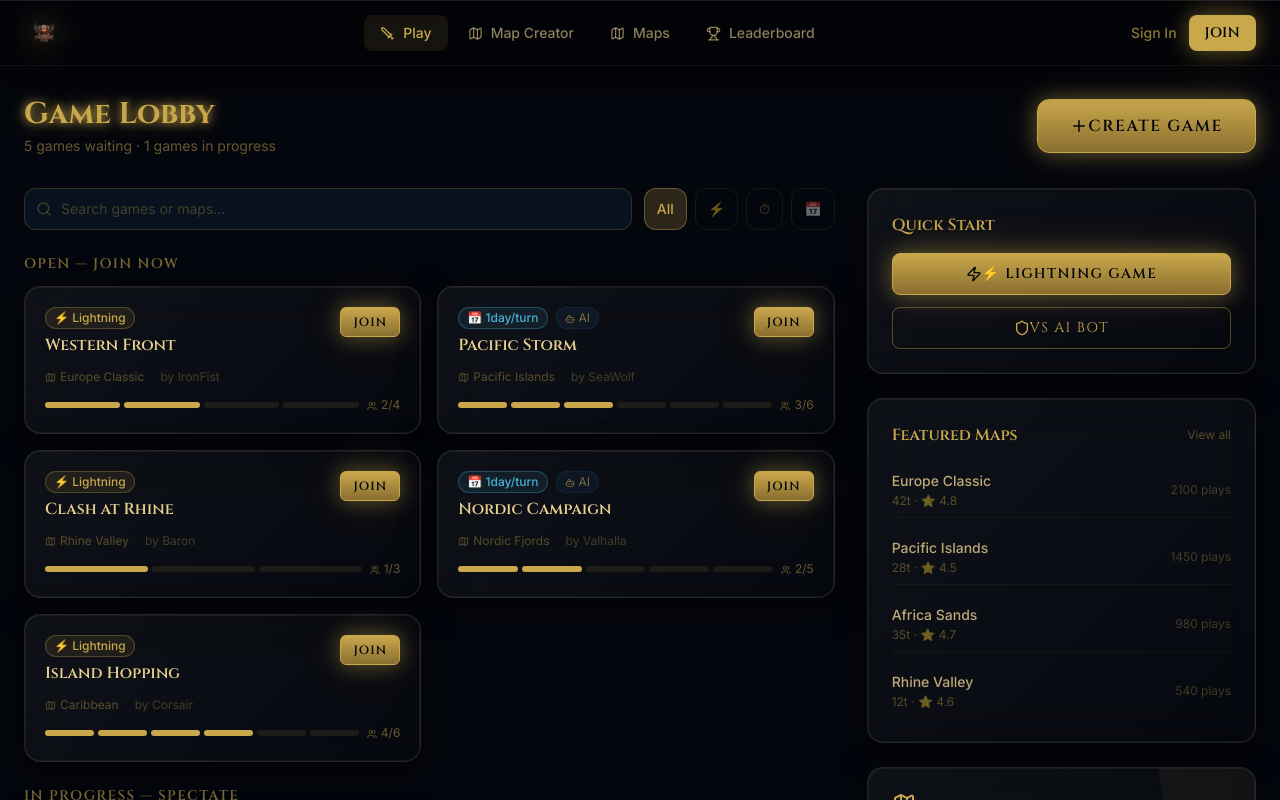
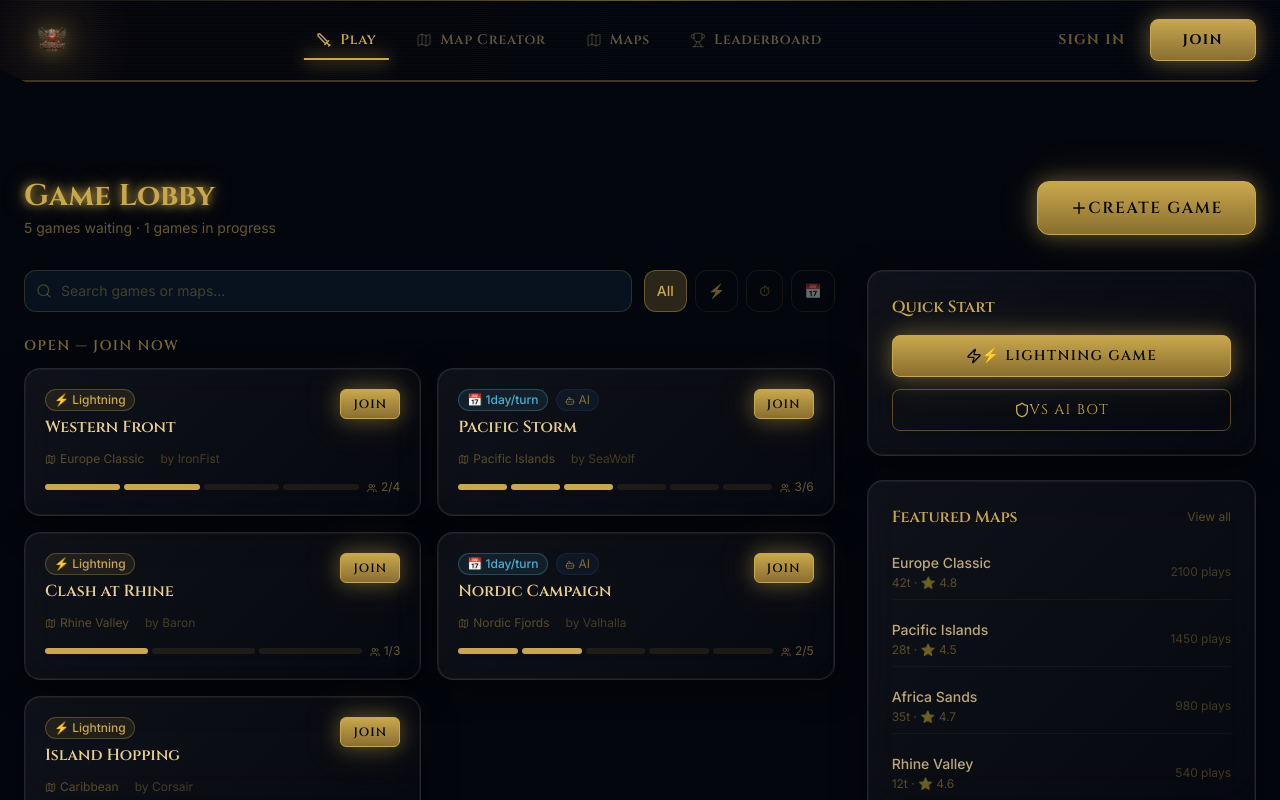
Before and after one commit to bwmcclai/CrusadersClub, a Next.js app: page /lobby in a window 1280 px wide. Built offline with nearby package versions, Linux system fonts and the light colour scheme.

Commit message:
UI tweaks

```diff
--- a/src/app/globals.css
+++ b/src/app/globals.css
@@ -102,6 +102,230 @@ canvas { display: block; }
 
 .border-animate { animation: borderGlow 3s ease-in-out infinite; }
 
+/* ── Diegetic UI ───────────────────────────────────────────────────────────── */
+.diegetic-container {
+  background: rgba(4, 6, 13, 0.9);
+  backdrop-filter: blur(16px);
+  border-bottom: 2px solid rgba(201, 168, 76, 0.3);
+  position: relative;
+  overflow: hidden;
+  box-shadow: 0 10px 30px rgba(0, 0, 0, 0.5);
+}
+
+.diegetic-container::before {
+  content: "";
+  position: absolute;
+  inset: 0;
+  background:
+    repeating-linear-gradient(0deg, transparent, transparent 1px, rgba(255, 255, 255, 0.03) 1px, rgba(255, 255, 255, 0.03) 2px),
+    linear-gradient(90deg, rgba(255, 0, 0, 0.02), rgba(0, 255, 0, 0.01), rgba(0, 0, 255, 0.02));
+  background-size: 100% 4px, 100% 100%;
+  pointer-events: none;
+  z-index: 10;
+  opacity: 0.5;
+}
+
+/* Scanner Animation */
+@keyframes scanner {
+  0% { transform: translateY(-100%); opacity: 0; }
+  10% { opacity: 0.5; }
+  90% { opacity: 0.5; }
+  100% { transform: translateY(100vh); opacity: 0; }
+}
+
+.scanner-line {
+  position: absolute;
+  top: 0;
+  left: 0;
+  width: 100%;
+  height: 2px;
+  background: linear-gradient(90deg, transparent, var(--color-gold), transparent);
+  box-shadow: 0 0 15px var(--color-gold);
+  opacity: 0;
+  animation: scanner 8s linear infinite;
+  z-index: 20;
+  pointer-events: none;
+}
+
+.diegetic-clip {
+  clip-path: polygon(0 0, 100% 0, 100% 85%, 98% 100%, 2% 100%, 0 85%);
+}
+
+.nav-item-glow {
+  position: relative;
+  transition: all 0.3s cubic-bezier(0.19, 1, 0.22, 1);
+}
+
+.nav-item-glow::after {
+  content: "";
+  position: absolute;
+  bottom: -2px;
+  left: 50%;
+  width: 0;
+  height: 2px;
+  background: var(--color-gold);
+  box-shadow: 0 0 15px var(--color-gold), 0 0 30px var(--color-gold);
+  transition: all 0.4s cubic-bezier(0.19, 1, 0.22, 1);
+  transform: translateX(-50%);
+  opacity: 0;
+}
+
+.nav-item-glow:hover::after,
+.nav-item-glow.active::after {
+  width: 100%;
+  opacity: 1;
+}
+
+.nav-item-glow:hover {
+  text-shadow: 0 0 10px rgba(201, 168, 76, 0.8);
+  color: #fff;
+}
+
+/* ── Glitch Effect ────────────────────────────────────────────────────────── */
+@keyframes glitch {
+  0% { transform: translate(0); text-shadow: 0 0 0 transparent; }
+  2% { transform: translate(-2px, 1px); text-shadow: 2px 0 var(--color-gold); }
+  4% { transform: translate(2px, -1px); text-shadow: -2px 0 var(--color-glow); }
+  6% { transform: translate(0); text-shadow: 0 0 0 transparent; }
+  100% { transform: translate(0); }
+}
+
+.glitch-hover:hover {
+  animation: glitch 1s linear infinite;
+}
+
+.btn-game {
+  background: linear-gradient(180deg, rgba(201, 168, 76, 0.25) 0%, rgba(201, 168, 76, 0.1) 100%);
+  border: 1px solid var(--color-gold);
+  color: var(--color-gold);
+  text-transform: uppercase;
+  letter-spacing: 0.2em;
+  position: relative;
+  overflow: hidden;
+  transition: all 0.3s cubic-bezier(0.19, 1, 0.22, 1);
+  box-shadow: 0 0 10px rgba(201, 168, 76, 0.2);
+}
+
+.btn-game:hover {
+  background: var(--color-gold);
+  color: var(--color-void);
+  box-shadow: 0 0 30px rgba(201, 168, 76, 0.6);
+  transform: translateY(-2px);
+}
+
+.btn-game::before {
+  content: "";
+  position: absolute;
+  top: 0;
+  left: -100%;
+  width: 100%;
+  height: 100%;
+  background: linear-gradient(90deg, transparent, rgba(255, 255, 255, 0.4), transparent);
+  transition: 0.6s;
+}
+
+.btn-game:hover::before {
+  left: 100%;
+}
+
+/* ── HUD Elements ──────────────────────────────────────────────────────────── */
+.hud-bracket {
+  position: relative;
+  padding: 2rem;
+}
+
+.hud-bracket::before,
+.hud-bracket::after {
+  content: "";
+  position: absolute;
+  width: 40px;
+  height: 40px;
+  border-color: var(--color-gold);
+  border-style: solid;
+  opacity: 0.5;
+  transition: all 0.5s ease;
+}
+
+.hud-bracket::before {
+  top: 0;
+  left: 0;
+  border-width: 2px 0 0 2px;
+}
+
+.hud-bracket::after {
+  bottom: 0;
+  right: 0;
+  border-width: 0 2px 2px 0;
+}
+
+.hud-bracket:hover::before {
+  top: -10px;
+  left: -10px;
+  opacity: 1;
+}
+
+.hud-bracket:hover::after {
+  bottom: -10px;
+  right: -10px;
+  opacity: 1;
+}
+
+.hud-scanline {
+  position: absolute;
+  inset: 0;
+  background: linear-gradient(to bottom, transparent, rgba(201, 168, 76, 0.05) 50%, transparent);
+  background-size: 100% 200%;
+  animation: scanning 4s linear infinite;
+  pointer-events: none;
+}
+
+@keyframes scanning {
+  0% { background-position: 0% -100%; }
+  100% { background-position: 0% 100%; }
+}
+
+.badge-diegetic {
+  background: rgba(201, 168, 76, 0.1);
+  border-left: 4px solid var(--color-gold);
+  padding: 0.25rem 1rem;
+  font-family: 'Cinzel', serif;
+  font-size: 0.7rem;
+  letter-spacing: 0.3em;
+  text-transform: uppercase;
+  color: var(--color-gold);
+  display: inline-flex;
+  align-items: center;
+  gap: 0.5rem;
+  clip-path: polygon(0 0, 95% 0, 100% 50%, 95% 100%, 0 100%);
+}
+
+.tagline-accent {
+  position: relative;
+  display: inline-block;
+}
+
+.tagline-accent::before {
+  content: "COORD // 40.7128° N, 74.0060° W";
+  position: absolute;
+  top: -1.5rem;
+  left: 0;
+  font-size: 0.5rem;
+  color: rgba(201, 168, 76, 0.4);
+  letter-spacing: 0.2em;
+  font-family: monospace;
+}
+
+.tagline-accent::after {
+  content: "SYS_STATUS // ACTIVE";
+  position: absolute;
+  bottom: -1.5rem;
+  right: 0;
+  font-size: 0.5rem;
+  color: rgba(201, 168, 76, 0.4);
+  letter-spacing: 0.2em;
+  font-family: monospace;
+}
+
 /* ── Territory SVG styles ───────────────────────────────────────────────────── */
 .territory-path {
   stroke-width: 1.5;
--- a/src/components/layout/Navbar.tsx
+++ b/src/components/layout/Navbar.tsx
@@ -5,6 +5,7 @@ import { useState } from 'react'
 import { Sword, Map, Users, Trophy, User, Menu, X, ChevronDown } from 'lucide-react'
 import { motion } from 'framer-motion'
 import { cn } from '@/lib/utils'
+import Button from '@/components/ui/Button'
 
 const navLinks = [
   { href: '/lobby',       label: 'Play',        icon: Sword },
@@ -22,92 +23,103 @@ export default function Navbar() {
       initial={{ y: -100, opacity: 0 }}
       animate={{ y: 0, opacity: 1 }}
       transition={{ duration: 0.8, ease: 'easeOut' }}
-      className="fixed top-0 left-0 right-0 z-40 glass-deep border-b border-white/5"
+      className="fixed top-0 left-0 right-0 z-40 diegetic-container diegetic-clip"
     >
+      {/* Scanner HUD Effect */}
+      <div className="scanner-line" />
+
+      {/* Top accent line */}
+      <div className="absolute top-0 left-0 right-0 h-[1px] bg-gradient-to-r from-transparent via-crusader-gold/50 to-transparent" />
+
       <div className="max-w-7xl mx-auto px-4 sm:px-6">
-        <div className="flex items-center justify-between h-16">
+        <div className="flex items-center justify-between h-20"> {/* Slightly taller */}
           {/* Logo */}
-          <Link href="/" className="flex items-center gap-3 group">
-            <div className="relative w-10 h-10 flex items-center justify-center">
-              <div className="absolute inset-0 rounded-full bg-crusader-gold/10 group-hover:bg-crusader-gold/20 transition-colors blur-md" />
-              <img src="/CrusadersClub_LOGO.png" alt="Crusaders Club Logo" className="w-10 h-10 object-contain drop-shadow-lg group-hover:scale-110 transition-transform relative z-10" />
+          <Link href="/" className="flex items-center gap-3 group relative">
+            <div className="relative w-14 h-14 flex items-center justify-center">
+              <div className="absolute inset-0 rounded-full bg-crusader-gold/20 group-hover:bg-crusader-gold/40 transition-all duration-500 blur-xl scale-125" />
+              <img src="/CrusadersClub_LOGO.png" alt="Crusaders Club Logo" className="w-14 h-14 object-contain drop-shadow-[0_0_10px_rgba(201,168,76,0.5)] group-hover:scale-110 transition-transform relative z-10" />
             </div>
           </Link>
 
           {/* Desktop links */}
-          <div className="hidden md:flex items-center gap-1">
+          <div className="hidden md:flex items-center gap-4">
             {navLinks.map(({ href, label, icon: Icon }) => (
               <Link
                 key={href}
                 href={href}
                 className={cn(
-                  'flex items-center gap-2 px-4 py-2 rounded-lg text-sm font-medium transition-all duration-200',
-                  'hover:bg-crusader-gold/10 hover:text-crusader-gold',
+                  'nav-item-glow flex items-center gap-2 px-3 py-2 text-sm font-cinzel font-semibold tracking-wider transition-all duration-300',
                   pathname === href
-                    ? 'text-crusader-gold bg-crusader-gold/10'
-                    : 'text-crusader-gold-light/60',
+                    ? 'active text-crusader-gold'
+                    : 'text-crusader-gold-light/40 hover:text-crusader-gold-light',
                 )}
               >
-                <Icon size={15} />
+                <Icon size={16} className={cn(pathname === href ? 'text-crusader-gold' : 'opacity-50')} />
                 {label}
               </Link>
             ))}
           </div>
 
           {/* Auth buttons */}
-          <div className="hidden md:flex items-center gap-3">
+          <div className="hidden md:flex items-center gap-6">
             <Link
               href="/auth/login"
-              className="text-sm text-crusader-gold/70 hover:text-crusader-gold transition-colors font-medium"
+              className="font-cinzel text-sm text-crusader-gold/50 hover:text-crusader-gold transition-all duration-300 font-bold tracking-widest uppercase"
             >
               Sign In
             </Link>
             <Link
               href="/auth/register"
-              className={cn(
-                'px-4 py-2 rounded-lg text-sm font-cinzel font-semibold tracking-wide uppercase',
-                'bg-crusader-gold text-crusader-void',
-                'hover:bg-crusader-gold-light transition-all duration-200',
-                'shadow-glow-gold',
-              )}
             >
-              Join
+              <Button variant="gold" size="md" className="px-8 font-cinzel font-bold tracking-widest">
+                Join
+              </Button>
             </Link>
           </div>
 
           {/* Mobile menu toggle */}
           <button
-            className="md:hidden p-2 text-crusader-gold"
+            className="md:hidden p-2 text-crusader-gold hover:glow-gold transition-all"
             onClick={() => setMobileOpen((v) => !v)}
           >
-            {mobileOpen ? <X size={22} /> : <Menu size={22} />}
+            {mobileOpen ? <X size={24} /> : <Menu size={24} />}
           </button>
         </div>
       </div>
 
       {/* Mobile menu */}
       {mobileOpen && (
-        <div className="md:hidden border-t border-crusader-gold/10 px-4 py-4 flex flex-col gap-2">
+        <motion.div
+          initial={{ opacity: 0, height: 0 }}
+          animate={{ opacity: 1, height: 'auto' }}
+          className="md:hidden border-t border-crusader-gold/20 bg-crusader-void/95 backdrop-blur-xl px-4 py-6 flex flex-col gap-4"
+        >
           {navLinks.map(({ href, label, icon: Icon }) => (
             <Link
               key={href}
               href={href}
               onClick={() => setMobileOpen(false)}
               className={cn(
-                'flex items-center gap-3 px-4 py-3 rounded-xl text-sm font-medium',
+                'flex items-center gap-4 px-6 py-4 rounded-lg text-lg font-cinzel font-bold tracking-wide transition-all border border-transparent',
                 pathname === href
-                  ? 'bg-crusader-gold/15 text-crusader-gold'
-                  : 'text-crusader-gold-light/60 hover:bg-crusader-navy/50',
+                  ? 'bg-crusader-gold/10 text-crusader-gold border-crusader-gold/20 glow-gold'
+                  : 'text-crusader-gold-light/40 hover:bg-crusader-gold/5 hover:text-crusader-gold-light',
               )}
             >
-              <Icon size={16} />
+              <Icon size={20} />
               {label}
             </Link>
           ))}
-          <div className="divider-gold my-2" />
-          <Link href="/auth/login"    onClick={() => setMobileOpen(false)} className="px-4 py-3 text-sm text-crusader-gold/70">Sign In</Link>
-          <Link href="/auth/register" onClick={() => setMobileOpen(false)} className="px-4 py-3 text-sm font-cinzel text-crusader-gold font-bold tracking-wide uppercase">Join the Club</Link>
-        </div>
+          <div className="h-[1px] bg-gradient-to-r from-transparent via-crusader-gold/30 to-transparent my-2" />
+          <Link href="/auth/login"    onClick={() => setMobileOpen(false)} className="px-6 py-2 text-crusader-gold/50 font-cinzel font-bold tracking-widest uppercase">Sign In</Link>
+          <div className="px-6">
+            <Link href="/auth/register" onClick={() => setMobileOpen(false)}>
+              <Button variant="gold" fullWidth className="py-5 font-cinzel font-black tracking-[0.2em]">
+                JOIN THE CLUB
+              </Button>
+            </Link>
+          </div>
+        </motion.div>
       )}
     </motion.nav>
   )
```
Also changed, not shown: src/app/page.tsx (+28 -24 lines), 2 other files (tests, documents, lock files or other folders).
